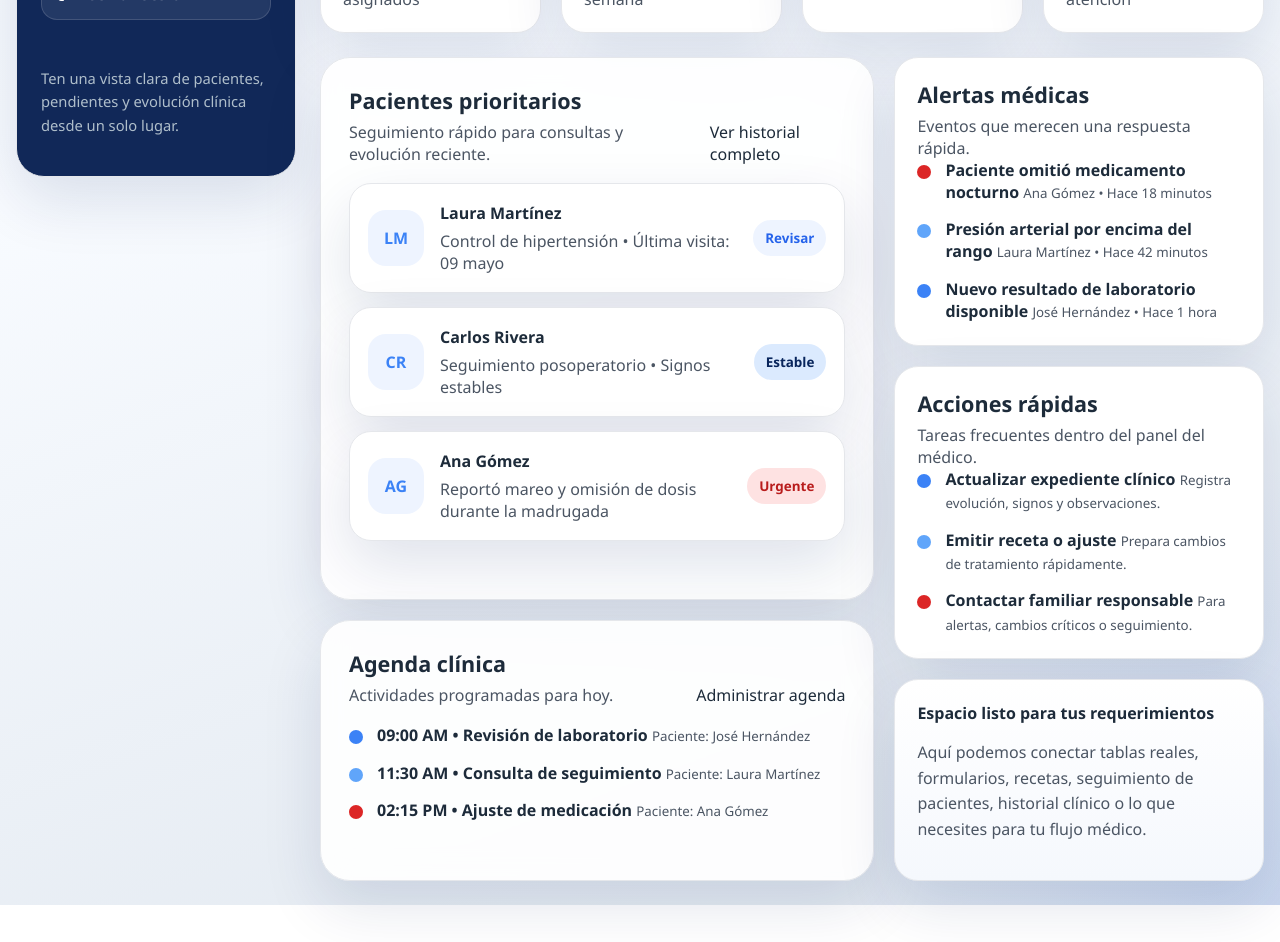
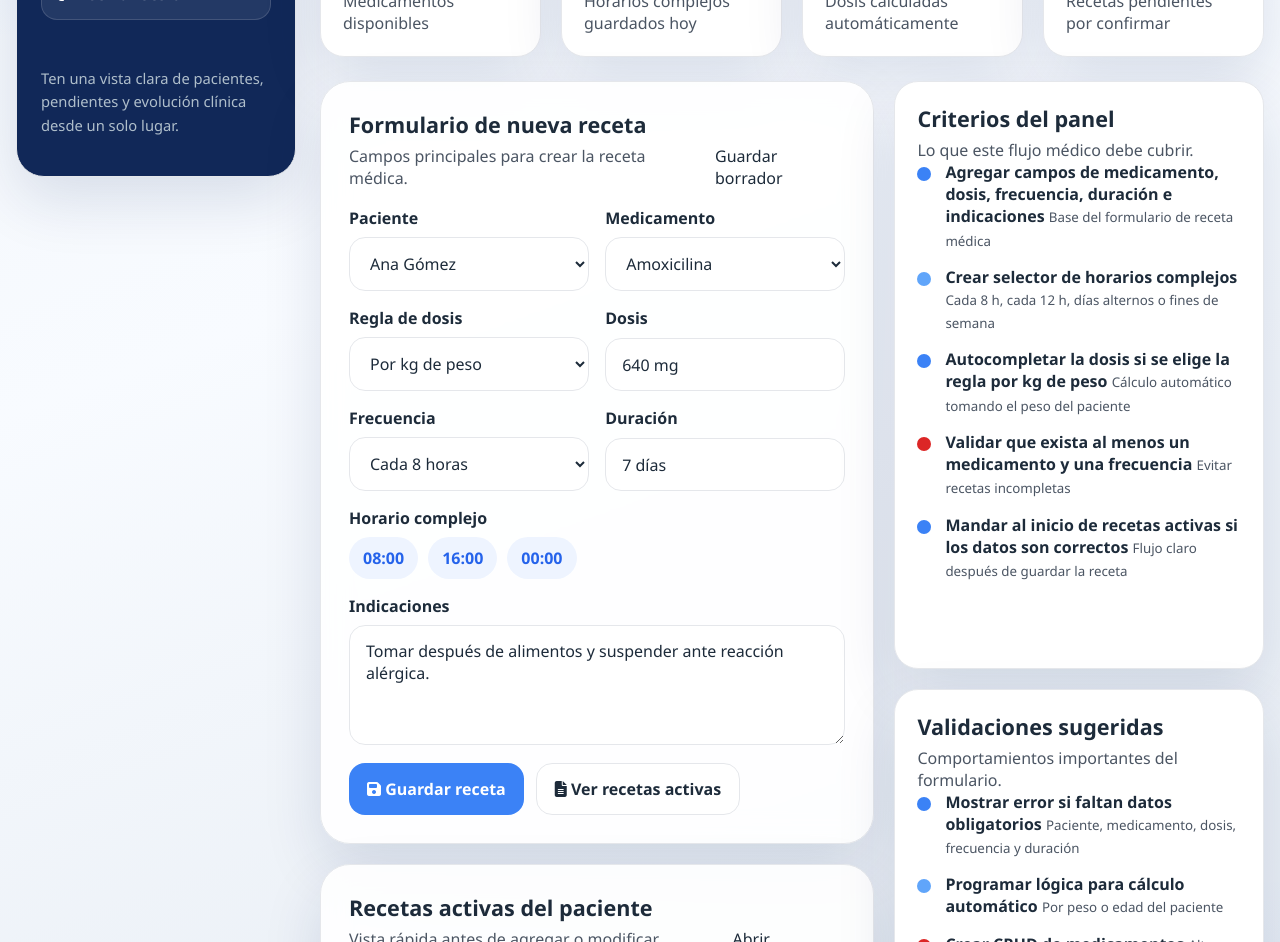
Before and after one commit to M0I0-0/MedAlert, a website: page public/pages/interfazDoctor.html in a window 1280 px wide. Shown: the part 631-1573 px from the top of the page. Before the commit the page ends 1536 px from the top, so only its background shows below. Drawn offline with Linux system fonts and the light colour scheme.

Commit message:
arreglando el doctor

```diff
--- a/public/css/interfazDoctor.css
+++ b/public/css/interfazDoctor.css
@@ -355,6 +355,76 @@ a {
   gap: 20px;
 }
 
+.prescription-form {
+  display: grid;
+  gap: 18px;
+}
+
+.form-grid-doctor {
+  display: grid;
+  grid-template-columns: repeat(2, minmax(0, 1fr));
+  gap: 16px;
+}
+
+.field {
+  display: grid;
+  gap: 8px;
+}
+
+.field span {
+  font-weight: 600;
+  color: var(--text);
+}
+
+.field input,
+.field select,
+.field textarea {
+  width: 100%;
+  border: 1px solid var(--line);
+  background: var(--surface-strong);
+  border-radius: 16px;
+  padding: 14px 16px;
+  font: inherit;
+  color: var(--text);
+  outline: none;
+}
+
+.field textarea {
+  resize: vertical;
+  min-height: 120px;
+}
+
+.field input:focus,
+.field select:focus,
+.field textarea:focus {
+  border-color: var(--primary);
+  box-shadow: 0 0 0 3px rgba(59, 130, 246, 0.15);
+}
+
+.field-wide {
+  grid-column: 1 / -1;
+}
+
+.schedule-chips {
+  display: flex;
+  flex-wrap: wrap;
+  gap: 10px;
+}
+
+.schedule-chips span {
+  background: var(--fondo-tag);
+  color: var(--azul-tag);
+  padding: 10px 14px;
+  border-radius: 999px;
+  font-weight: 700;
+}
+
+.form-actions {
+  display: flex;
+  flex-wrap: wrap;
+  gap: 12px;
+}
+
 .section-head {
   display: flex;
   justify-content: space-between;
@@ -525,8 +595,13 @@ a {
     justify-items: start;
   }
 
+  .form-grid-doctor {
+    grid-template-columns: 1fr;
+  }
+
   .hero-actions,
-  .section-head {
+  .section-head,
+  .form-actions {
     align-items: stretch;
   }
 
--- a/public/pages/interfazDoctor.html
+++ b/public/pages/interfazDoctor.html
@@ -69,22 +69,22 @@
       <main class="main-content">
         <section class="panel hero" id="inicio">
           <div class="hero-copy">
-            <span class="panel-kicker">Resumen del día</span>
-            <h2>Todo lo importante de tu consulta, sin perder tiempo.</h2>
+            <span class="panel-kicker">Receta inteligente</span>
+            <h2>Recetar medicamentos con horarios complejos y dosis automática.</h2>
             <p>
-              Este panel está pensado para que el médico revise pacientes,
-              alertas y actividades del día en una sola pantalla. Podemos
-              seguirlo adaptando exactamente a tu flujo.
+              Prepara una receta médica completa con validación de campos,
+              reglas por peso y acceso rápido a las recetas activas del
+              paciente.
             </p>
 
             <div class="hero-actions">
               <button class="btn btn-primary" type="button">
-                <i class="fa-solid fa-user-plus"></i>
-                Nuevo paciente
+                <i class="fa-solid fa-prescription-bottle-medical"></i>
+                Nueva receta
               </button>
               <button class="btn btn-secondary" type="button">
-                <i class="fa-solid fa-file-medical"></i>
-                Crear nota médica
+                <i class="fa-solid fa-clock"></i>
+                Configurar horario
               </button>
             </div>
           </div>
@@ -92,24 +92,24 @@
           <div class="status-card">
             <div class="status-row">
               <div>
-                <small>Próxima consulta</small>
-                <strong>11:30 AM</strong>
+                <small>Paciente seleccionado</small>
+                <strong id="selected-patient-name">Ana Gómez</strong>
               </div>
-              <span class="status-pill">En 25 min</span>
+              <span class="status-pill" id="patient-dose-mode">Peso: 64 kg</span>
             </div>
 
             <div class="status-list">
               <div class="status-item">
-                <span>Pacientes citados hoy</span>
-                <strong>08</strong>
-              </div>
-              <div class="status-item">
-                <span>Alertas por revisar</span>
+                <span>Recetas activas</span>
                 <strong>03</strong>
               </div>
               <div class="status-item">
-                <span>Recetas pendientes</span>
-                <strong>05</strong>
+                <span>Alergias registradas</span>
+                <strong>Penicilina</strong>
+              </div>
+              <div class="status-item">
+                <span>Último ajuste de dosis</span>
+                <strong>Hace 2 días</strong>
               </div>
             </div>
           </div>
@@ -118,34 +118,34 @@
         <section class="metrics-grid">
           <article class="metric-card">
             <div class="metric-icon">
-              <i class="fa-solid fa-user-doctor"></i>
+              <i class="fa-solid fa-capsules"></i>
             </div>
-            <strong>24</strong>
-            <p>Pacientes activos asignados</p>
+            <strong>12</strong>
+            <p>Medicamentos disponibles</p>
           </article>
 
           <article class="metric-card">
             <div class="metric-icon">
-              <i class="fa-solid fa-notes-medical"></i>
+              <i class="fa-solid fa-stopwatch"></i>
             </div>
-            <strong>12</strong>
-            <p>Notas clínicas esta semana</p>
+            <strong>4</strong>
+            <p>Horarios complejos guardados hoy</p>
           </article>
 
           <article class="metric-card">
             <div class="metric-icon">
-              <i class="fa-solid fa-pills"></i>
+              <i class="fa-solid fa-calculator"></i>
             </div>
-            <strong>07</strong>
-            <p>Ajustes de tratamiento</p>
+            <strong>9</strong>
+            <p>Dosis calculadas automáticamente</p>
           </article>
 
           <article class="metric-card">
             <div class="metric-icon">
               <i class="fa-solid fa-bell"></i>
             </div>
-            <strong>03</strong>
-            <p>Alertas que requieren atención</p>
+            <strong>2</strong>
+            <p>Recetas pendientes por confirmar</p>
           </article>
         </section>
 
@@ -154,79 +154,137 @@
             <section class="panel" id="pacientes">
               <div class="section-head">
                 <div class="section-title">
-                  <h3>Pacientes prioritarios</h3>
-                  <p>Seguimiento rápido para consultas y evolución reciente.</p>
+                  <h3>Formulario de nueva receta</h3>
+                  <p>Campos principales para crear la receta médica.</p>
                 </div>
-                <a href="#">Ver historial completo</a>
+                <a href="#">Guardar borrador</a>
               </div>
 
-              <div class="patient-list">
-                <article class="patient-card">
-                  <div class="patient-avatar">LM</div>
-                  <div>
-                    <h4>Laura Martínez</h4>
-                    <div class="patient-meta">
-                      Control de hipertensión • Última visita: 09 mayo
+              <form class="prescription-form">
+                <div class="form-grid-doctor">
+                  <label class="field">
+                    <span>Paciente</span>
+                    <select id="patient-select">
+                      <option value="Ana Gómez|64|34|Penicilina">Ana Gómez</option>
+                      <option value="Laura Martínez|58|51|Ninguna">Laura Martínez</option>
+                      <option value="Carlos Rivera|82|67|Ibuprofeno">Carlos Rivera</option>
+                    </select>
+                  </label>
+
+                  <label class="field">
+                    <span>Medicamento</span>
+                    <select>
+                      <option>Amoxicilina</option>
+                      <option>Paracetamol</option>
+                      <option>Metformina</option>
+                      <option>Losartán</option>
+                    </select>
+                  </label>
+
+                  <label class="field">
+                    <span>Regla de dosis</span>
+                    <select id="dose-rule">
+                      <option value="manual">Manual</option>
+                      <option value="peso" selected>Por kg de peso</option>
+                      <option value="edad">Por edad</option>
+                    </select>
+                  </label>
+
+                  <label class="field">
+                    <span>Dosis</span>
+                    <input
+                      id="dose-input"
+                      type="text"
+                      value="640 mg"
+                      placeholder="Ej. 500 mg"
+                    />
+                  </label>
+
+                  <label class="field">
+                    <span>Frecuencia</span>
+                    <select>
+                      <option>Cada 8 horas</option>
+                      <option>Cada 12 horas</option>
+                      <option>Días alternos</option>
+                      <option>Fines de semana</option>
+                    </select>
+                  </label>
+
+                  <label class="field">
+                    <span>Duración</span>
+                    <input type="text" placeholder="Ej. 7 días" value="7 días" />
+                  </label>
+
+                  <label class="field field-wide">
+                    <span>Horario complejo</span>
+                    <div class="schedule-chips">
+                      <span>08:00</span>
+                      <span>16:00</span>
+                      <span>00:00</span>
                     </div>
-                  </div>
-                  <span class="patient-status status-review">Revisar</span>
-                </article>
+                  </label>
 
-                <article class="patient-card">
-                  <div class="patient-avatar">CR</div>
-                  <div>
-                    <h4>Carlos Rivera</h4>
-                    <div class="patient-meta">
-                      Seguimiento posoperatorio • Signos estables
-                    </div>
-                  </div>
-                  <span class="patient-status status-stable">Estable</span>
-                </article>
+                  <label class="field field-wide">
+                    <span>Indicaciones</span>
+                    <textarea rows="4" placeholder="Escribe indicaciones para el paciente">Tomar después de alimentos y suspender ante reacción alérgica.</textarea>
+                  </label>
+                </div>
 
-                <article class="patient-card">
-                  <div class="patient-avatar">AG</div>
-                  <div>
-                    <h4>Ana Gómez</h4>
-                    <div class="patient-meta">
-                      Reportó mareo y omisión de dosis durante la madrugada
-                    </div>
-                  </div>
-                  <span class="patient-status status-alert">Urgente</span>
-                </article>
-              </div>
+                <div class="form-actions">
+                  <button class="btn btn-primary" type="button">
+                    <i class="fa-solid fa-floppy-disk"></i>
+                    Guardar receta
+                  </button>
+                  <button class="btn btn-secondary" type="button">
+                    <i class="fa-solid fa-file-lines"></i>
+                    Ver recetas activas
+                  </button>
+                </div>
+              </form>
             </section>
 
             <section class="panel" id="agenda">
               <div class="section-head">
                 <div class="section-title">
-                  <h3>Agenda clínica</h3>
-                  <p>Actividades programadas para hoy.</p>
+                  <h3>Recetas activas del paciente</h3>
+                  <p>Vista rápida antes de agregar o modificar tratamiento.</p>
                 </div>
-                <a href="#">Administrar agenda</a>
+                <a href="#">Abrir expediente</a>
               </div>
 
-              <div class="timeline-items">
-                <div class="timeline-item">
-                  <span class="timeline-marker marker-primary"></span>
+              <div class="patient-list">
+                <article class="patient-card">
+                  <div class="patient-avatar">AM</div>
                   <div>
-                    <strong>09:00 AM • Revisión de laboratorio</strong>
-                    <small>Paciente: José Hernández</small>
+                    <h4>Amoxicilina 500 mg</h4>
+                    <div class="patient-meta">
+                      Cada 8 horas • 7 días • Activa desde 11 mayo
+                    </div>
                   </div>
-                </div>
-                <div class="timeline-item">
-                  <span class="timeline-marker marker-accent"></span>
+                  <span class="patient-status status-stable">Activa</span>
+                </article>
+
+                <article class="patient-card">
+                  <div class="patient-avatar">PA</div>
                   <div>
-                    <strong>11:30 AM • Consulta de seguimiento</strong>
-                    <small>Paciente: Laura Martínez</small>
+                    <h4>Paracetamol 650 mg</h4>
+                    <div class="patient-meta">
+                      Cada 12 horas • 5 días • Requiere seguimiento
+                    </div>
                   </div>
-                </div>
-                <div class="timeline-item">
-                  <span class="timeline-marker marker-danger"></span>
+                  <span class="patient-status status-review">Vigilar</span>
+                </article>
+
+                <article class="patient-card">
+                  <div class="patient-avatar">LO</div>
                   <div>
-                    <strong>02:15 PM • Ajuste de medicación</strong>
-                    <small>Paciente: Ana Gómez</small>
+                    <h4>Losartán 50 mg</h4>
+                    <div class="patient-meta">
+                      Días alternos • Control de presión arterial
+                    </div>
                   </div>
-                </div>
+                  <span class="patient-status status-alert">Ajustar</span>
+                </article>
               </div>
             </section>
           </div>
@@ -234,30 +292,44 @@
           <div class="stack">
             <aside class="task-list" id="alertas">
               <div class="section-title">
-                <h3>Alertas médicas</h3>
-                <p>Eventos que merecen una respuesta rápida.</p>
+                <h3>Criterios del panel</h3>
+                <p>Lo que este flujo médico debe cubrir.</p>
               </div>
 
               <div class="task-items">
                 <div class="task-item">
-                  <span class="task-marker marker-danger"></span>
+                  <span class="task-marker marker-primary"></span>
                   <div>
-                    <strong>Paciente omitió medicamento nocturno</strong>
-                    <small>Ana Gómez • Hace 18 minutos</small>
+                    <strong>Agregar campos de medicamento, dosis, frecuencia, duración e indicaciones</strong>
+                    <small>Base del formulario de receta médica</small>
                   </div>
                 </div>
                 <div class="task-item">
                   <span class="task-marker marker-accent"></span>
                   <div>
-                    <strong>Presión arterial por encima del rango</strong>
-                    <small>Laura Martínez • Hace 42 minutos</small>
+                    <strong>Crear selector de horarios complejos</strong>
+                    <small>Cada 8 h, cada 12 h, días alternos o fines de semana</small>
                   </div>
                 </div>
                 <div class="task-item">
                   <span class="task-marker marker-primary"></span>
                   <div>
-                    <strong>Nuevo resultado de laboratorio disponible</strong>
-                    <small>José Hernández • Hace 1 hora</small>
+                    <strong>Autocompletar la dosis si se elige la regla por kg de peso</strong>
+                    <small>Cálculo automático tomando el peso del paciente</small>
+                  </div>
+                </div>
+                <div class="task-item">
+                  <span class="task-marker marker-danger"></span>
+                  <div>
+                    <strong>Validar que exista al menos un medicamento y una frecuencia</strong>
+                    <small>Evitar recetas incompletas</small>
+                  </div>
+                </div>
+                <div class="task-item">
+                  <span class="task-marker marker-primary"></span>
+                  <div>
+                    <strong>Mandar al inicio de recetas activas si los datos son correctos</strong>
+                    <small>Flujo claro después de guardar la receta</small>
                   </div>
                 </div>
               </div>
@@ -265,41 +337,41 @@
 
             <aside class="timeline">
               <div class="section-title">
-                <h3>Acciones rápidas</h3>
-                <p>Tareas frecuentes dentro del panel del médico.</p>
+                <h3>Validaciones sugeridas</h3>
+                <p>Comportamientos importantes del formulario.</p>
               </div>
 
               <div class="timeline-items">
                 <div class="timeline-item">
                   <span class="timeline-marker marker-primary"></span>
                   <div>
-                    <strong>Actualizar expediente clínico</strong>
-                    <small>Registra evolución, signos y observaciones.</small>
+                    <strong>Mostrar error si faltan datos obligatorios</strong>
+                    <small>Paciente, medicamento, dosis, frecuencia y duración</small>
                   </div>
                 </div>
                 <div class="timeline-item">
                   <span class="timeline-marker marker-accent"></span>
                   <div>
-                    <strong>Emitir receta o ajuste</strong>
-                    <small>Prepara cambios de tratamiento rápidamente.</small>
+                    <strong>Programar lógica para cálculo automático</strong>
+                    <small>Por peso o edad del paciente</small>
                   </div>
                 </div>
                 <div class="timeline-item">
                   <span class="timeline-marker marker-danger"></span>
                   <div>
-                    <strong>Contactar familiar responsable</strong>
-                    <small>Para alertas, cambios críticos o seguimiento.</small>
+                    <strong>Crear CRUD de medicamentos</strong>
+                    <small>Alta, edición, eliminación y consulta rápida</small>
                   </div>
                 </div>
               </div>
             </aside>
 
             <aside class="note-card">
-              <h4>Espacio listo para tus requerimientos</h4>
+              <h4>Nota del flujo</h4>
               <p>
-                Aquí podemos conectar tablas reales, formularios, recetas,
-                seguimiento de pacientes, historial clínico o lo que necesites
-                para tu flujo médico.
+                Este panel ya está orientado al caso de uso que mostraste.
+                El siguiente paso natural es conectarlo a datos reales y a la
+                lógica del servidor para guardar recetas y calcular dosis.
               </p>
             </aside>
           </div>
@@ -312,6 +384,13 @@
       const doctorName = document.getElementById("doctor-name");
       const doctorSpecialty = document.getElementById("doctor-specialty");
       const logoutButton = document.getElementById("logout-button");
+      const patientSelect = document.getElementById("patient-select");
+      const selectedPatientName = document.getElementById(
+        "selected-patient-name",
+      );
+      const patientDoseMode = document.getElementById("patient-dose-mode");
+      const doseRule = document.getElementById("dose-rule");
+      const doseInput = document.getElementById("dose-input");
 
       if (usuario.nombre) {
         doctorName.textContent = usuario.nombre;
@@ -324,6 +403,32 @@
       if (usuario.especialidad) {
         doctorSpecialty.textContent = usuario.especialidad;
       }
+
+      function calcularDosis() {
+        if (!patientSelect || !doseRule || !doseInput) return;
+
+        const [nombre, peso, edad, alergia] = patientSelect.value.split("|");
+        const pesoNumero = Number(peso);
+        const edadNumero = Number(edad);
+
+        if (selectedPatientName) {
+          selectedPatientName.textContent = nombre;
+        }
+
+        if (patientDoseMode) {
+          patientDoseMode.textContent = `Peso: ${peso} kg • Alergia: ${alergia}`;
+        }
+
+        if (doseRule.value === "peso") {
+          doseInput.value = `${pesoNumero * 10} mg`;
+        } else if (doseRule.value === "edad") {
+          doseInput.value = `${Math.max(250, edadNumero * 10)} mg`;
+        }
+      }
+
+      patientSelect?.addEventListener("change", calcularDosis);
+      doseRule?.addEventListener("change", calcularDosis);
+      calcularDosis();
 
       logoutButton?.addEventListener("click", async () => {
         const refreshToken = localStorage.getItem("refreshToken");
```
